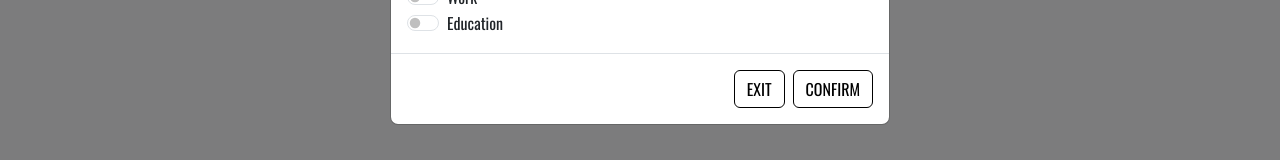
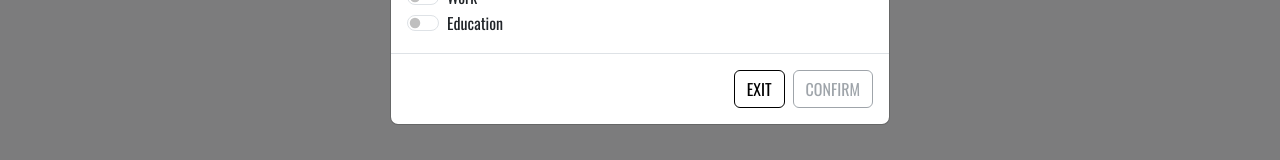
Before and after one commit to Hristo-Boyadzhiev/CV-Builder, a React (Vite) app in the folder CV-Builder/: page / in a window 1280 px wide. Both pictures are taken after a click on the button "GET STARTED". Shown: the part 476-636 px from the top of the page. Built offline with nearby package versions, Linux system fonts and the light colour scheme; a web font is replaced by a local one.

Commit message:
create areFilledFields util

```diff
--- a/CV-Builder/src/components/NewCV/Footer/Footer.tsx
+++ b/CV-Builder/src/components/NewCV/Footer/Footer.tsx
@@ -1,10 +1,18 @@
 import { useFormContext } from "react-hook-form";
 import { useNewCVContext } from "../../../hooks/useNewCVContext";
 import styles from "../../shared/Button/Button.module.css";
+import React from "react";
+import areFilledFields from "../../../utils/areFilledFields";
 
 export default function Footer() {
   const { currentStep, handleBack, closeModal } = useNewCVContext();
-  const { reset } = useFormContext();
+  const [isSubmitDisabled, setIsSubmitDisabled] = React.useState(true);
+  const { reset, watch } = useFormContext();
+  const formValues = watch();
+
+  React.useEffect(() => {
+    setIsSubmitDisabled(!areFilledFields(formValues));
+  }, [formValues]);
 
   const handleClose = () => {
     reset();
@@ -26,12 +34,52 @@ export default function Footer() {
       >
         {currentStep === 1 ? "Exit" : "Back"}
       </button>
+
       <button
         type="submit"
         className={`btn btn-outline-secondary ${styles["customize-button"]} ${styles["btn-black"]}`}
+        disabled={isSubmitDisabled}
       >
         Confirm
       </button>
     </>
   );
 }
+
+// import { useFormContext } from "react-hook-form";
+// import { useNewCVContext } from "../../../hooks/useNewCVContext";
+// import styles from "../../shared/Button/Button.module.css";
+// export default function Footer() {
+//   const { currentStep, handleBack, closeModal } = useNewCVContext();
+
+//   const { reset } = useFormContext();
+
+//   const handleClose = () => {
+//     reset();
+//     closeModal();
+//   };
+
+//   return (
+//     <>
+//       <button
+//         type="button"
+//         className={`btn btn-outline-secondary ${styles["customize-button"]} ${styles["btn-black"]}`}
+//         onClick={
+//           currentStep
+//             ? currentStep === 1
+//               ? handleClose
+//               : handleBack
+//             : handleClose
+//         }
+//       >
+//         {currentStep === 1 ? "Exit" : "Back"}
+//       </button>
+//       <button
+//         type="submit"
+//         className={`btn btn-outline-secondary ${styles["customize-button"]} ${styles["btn-black"]}`}
+//       >
+//         Confirm
+//       </button>
+//     </>
+//   );
+// }
--- a/CV-Builder/src/contexts/newCVContext.tsx
+++ b/CV-Builder/src/contexts/newCVContext.tsx
@@ -19,6 +19,7 @@ export const NewCVContextProvider: React.FC<{ children: ReactNode }> = ({
   children,
 }) => {
   const [currentStep, setCurrentStep] = React.useState(1);
+  //for manually manage Modal
   const [isModalOpen, setIsModalOpen] = React.useState(false);
 
   const onSubmit: SubmitHandler<any> = (data) => {
--- /dev/null
+++ b/CV-Builder/src/utils/areFilledFields.ts
@@ -0,0 +1,5 @@
+import { FieldValues } from "react-hook-form";
+
+export default function areFilledFields(formValues: FieldValues): boolean {
+  return Object.values(formValues).some((value) => value === true);
+}
```
